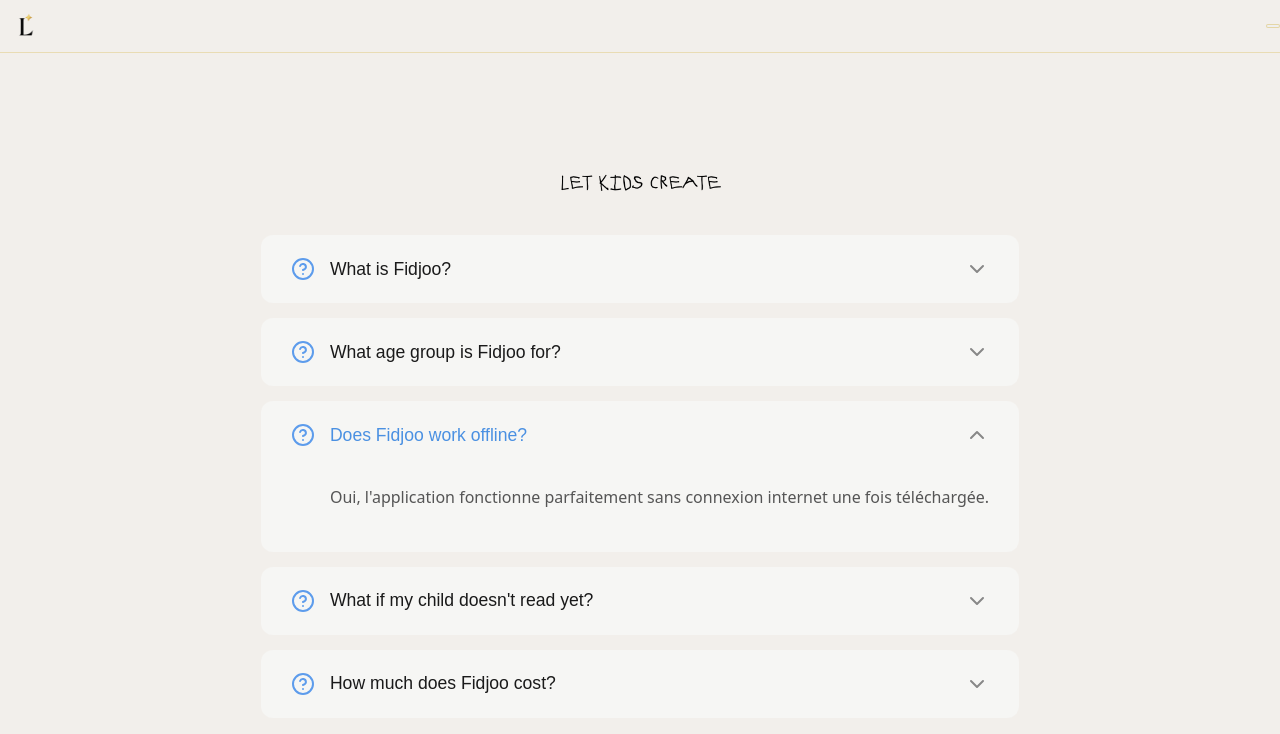
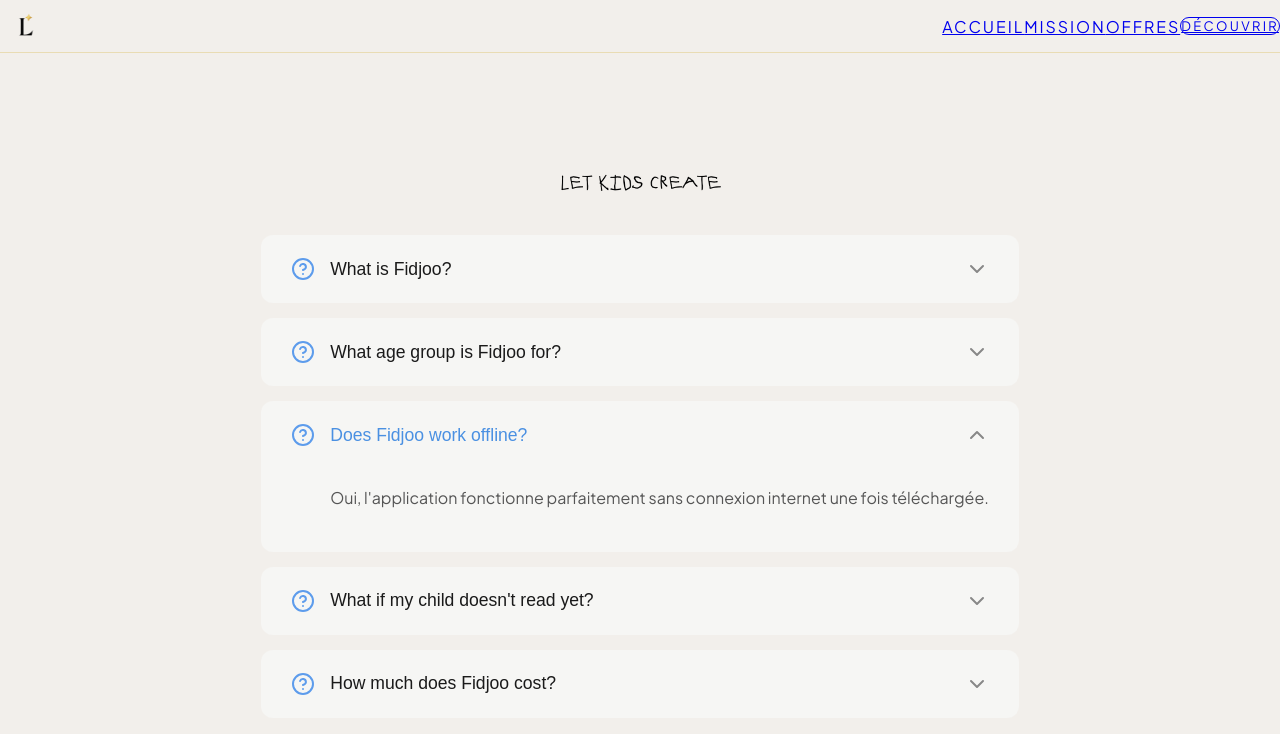
Before and after one commit to solalchetrit/loomina, a Next.js app: page / in a window 1280 px wide. Shown: the top 734 px of the page. Built offline with nearby package versions, Linux system fonts and the light colour scheme.

Commit message:
Use Plus Jakarta Sans and simplify navigation

```diff
--- a/app/globals.css
+++ b/app/globals.css
@@ -21,11 +21,11 @@
 }
 
 body {
-  color: var(--foreground);
+  color: #000;
   background: var(--background);
   margin: 0;
   padding: 0;
-  font-family: system-ui, -apple-system, sans-serif;
+  font-family: var(--font-plus-jakarta-sans), system-ui, -apple-system, sans-serif;
   -webkit-font-smoothing: antialiased;
   -moz-osx-font-smoothing: grayscale;
 }
--- a/app/layout.tsx
+++ b/app/layout.tsx
@@ -1,16 +1,12 @@
 import type { Metadata } from "next";
-import { Geist, Geist_Mono } from "next/font/google";
+import { Plus_Jakarta_Sans } from "next/font/google";
 import "./globals.css";
 
 
-const geistSans = Geist({
-  variable: "--font-geist-sans",
+const plusJakartaSans = Plus_Jakarta_Sans({
   subsets: ["latin"],
-});
-
-const geistMono = Geist_Mono({
-  variable: "--font-geist-mono",
-  subsets: ["latin"],
+  weight: ["400", "500", "600", "700"],
+  variable: "--font-plus-jakarta-sans",
 });
 
 export const metadata: Metadata = {
@@ -25,7 +21,7 @@ export default function RootLayout({
 }>) {
   return (
     <html lang="fr">
-      <body className={`${geistSans.variable} ${geistMono.variable} antialiased bg-gray-50 dark:bg-neutral-950 text-slate-900 dark:text-slate-100`}>
+      <body className={`${plusJakartaSans.variable} antialiased bg-gray-50 text-black`}>
         {children}
       </body>
     </html>
--- a/components/Header.tsx
+++ b/components/Header.tsx
@@ -3,7 +3,6 @@
 import Image from "next/image";
 import Link from "next/link";
 import { usePathname } from "next/navigation";
-import { useState } from "react";
 
 const NAV_LINKS = [
     { href: "/", label: "Accueil" },
@@ -13,11 +12,10 @@ const NAV_LINKS = [
 
 export default function Header() {
     const pathname = usePathname();
-    const [isOpen, setIsOpen] = useState(false);
 
     return (
-        <header className="sticky top-0 z-50 w-full bg-gradient-to-r from-white/90 via-white/85 to-white/90 border-b border-[var(--loomina-gold)]/30 shadow-sm backdrop-blur-xl">
-            <div className="mx-auto flex max-w-6xl items-center justify-between gap-6 px-6 py-4 md:px-10">
+        <header className="sticky top-0 z-50 w-full border-b border-[var(--loomina-gold)]/30 bg-white/95 shadow-sm backdrop-blur-xl">
+            <div className="mx-auto flex max-w-6xl flex-wrap items-center justify-between gap-4 px-6 py-4 md:px-10">
                 <Link href="/" className="relative h-[52px] w-[170px] shrink-0">
                     <Image
                         src="/header_logo.png"
@@ -28,7 +26,7 @@ export default function Header() {
                     />
                 </Link>
 
-                <nav className="hidden items-center gap-2 md:flex">
+                <nav className="flex flex-1 flex-wrap items-center justify-end gap-6 text-xs font-semibold uppercase tracking-[0.12em] text-black">
                     {NAV_LINKS.map((item) => {
                         const isActive = pathname === item.href;
 
@@ -36,87 +34,22 @@ export default function Header() {
                             <Link
                                 key={item.href}
                                 href={item.href}
-                                className={`group relative rounded-full px-5 py-2 text-[13px] font-semibold uppercase tracking-[0.18em] transition-colors duration-300 ${
-                                    isActive
-                                        ? "text-[var(--loomina-burgundy)]"
-                                        : "text-[var(--loomina-text-light)] hover:text-[var(--loomina-burgundy)]"
+                                className={`transition-colors ${
+                                    isActive ? "text-black" : "text-black/60 hover:text-black"
                                 }`}
                             >
-                                <span className="relative z-10">{item.label}</span>
-                                <span
-                                    className={`absolute inset-0 rounded-full bg-[var(--loomina-gold)]/15 opacity-0 transition-opacity duration-300 group-hover:opacity-100 ${
-                                        isActive ? "opacity-100" : ""
-                                    }`}
-                                    aria-hidden
-                                />
-                                <span
-                                    className={`absolute left-1/2 bottom-1 h-[2px] w-0 -translate-x-1/2 rounded-full bg-[var(--loomina-gold)] transition-all duration-300 group-hover:w-10 ${
-                                        isActive ? "w-10" : ""
-                                    }`}
-                                    aria-hidden
-                                />
+                                {item.label}
                             </Link>
                         );
                     })}
                     <Link
                         href="/offres"
-                        className="ml-3 rounded-full border border-[var(--loomina-gold)]/60 bg-[var(--loomina-burgundy)] px-5 py-2 text-[13px] font-semibold uppercase tracking-[0.18em] text-white shadow-sm transition hover:-translate-y-[1px] hover:shadow-md hover:shadow-[var(--loomina-gold)]/20"
+                        className="rounded-full border border-black/10 bg-black px-5 py-2 text-[13px] font-semibold uppercase tracking-[0.18em] text-white shadow-sm transition hover:-translate-y-[1px] hover:shadow-md hover:shadow-black/20"
                     >
                         Découvrir
                     </Link>
                 </nav>
-
-                <button
-                    type="button"
-                    className="inline-flex items-center justify-center rounded-full border border-[var(--loomina-gold)]/40 bg-white/80 p-2 text-[var(--loomina-text)] shadow-sm transition hover:bg-[var(--loomina-gold)]/10 md:hidden"
-                    aria-label="Ouvrir le menu"
-                    onClick={() => setIsOpen((open) => !open)}
-                >
-                    <svg
-                        className="h-5 w-5"
-                        viewBox="0 0 24 24"
-                        fill="none"
-                        stroke="currentColor"
-                        strokeWidth="2"
-                        strokeLinecap="round"
-                    >
-                        {isOpen ? (
-                            <path d="M18 6L6 18M6 6l12 12" />
-                        ) : (
-                            <path d="M4 7h16M4 12h16M4 17h16" />
-                        )}
-                    </svg>
-                </button>
             </div>
-
-            {isOpen && (
-                <div className="mx-auto flex max-w-6xl flex-col gap-2 px-6 pb-6 md:hidden">
-                    {NAV_LINKS.map((item) => {
-                        const isActive = pathname === item.href;
-
-                        return (
-                            <Link
-                                key={item.href}
-                                href={item.href}
-                                className={`flex items-center justify-between rounded-xl border border-[var(--loomina-gold)]/30 bg-white/95 px-4 py-3 text-[13px] font-semibold uppercase tracking-[0.15em] shadow-sm transition hover:-translate-y-[1px] hover:border-[var(--loomina-gold)]/60 hover:shadow ${
-                                    isActive ? "text-[var(--loomina-burgundy)]" : "text-[var(--loomina-text-light)]"
-                                }`}
-                                onClick={() => setIsOpen(false)}
-                            >
-                                {item.label}
-                                <span className="h-2 w-2 rounded-full bg-[var(--loomina-gold)]" aria-hidden />
-                            </Link>
-                        );
-                    })}
-                    <Link
-                        href="/offres"
-                        className="flex items-center justify-center rounded-xl bg-[var(--loomina-burgundy)] px-4 py-3 text-[13px] font-semibold uppercase tracking-[0.15em] text-white shadow-md shadow-[var(--loomina-gold)]/20 transition hover:-translate-y-[1px]"
-                        onClick={() => setIsOpen(false)}
-                    >
-                        Découvrir nos offres
-                    </Link>
-                </div>
-            )}
         </header>
     );
 }
```
